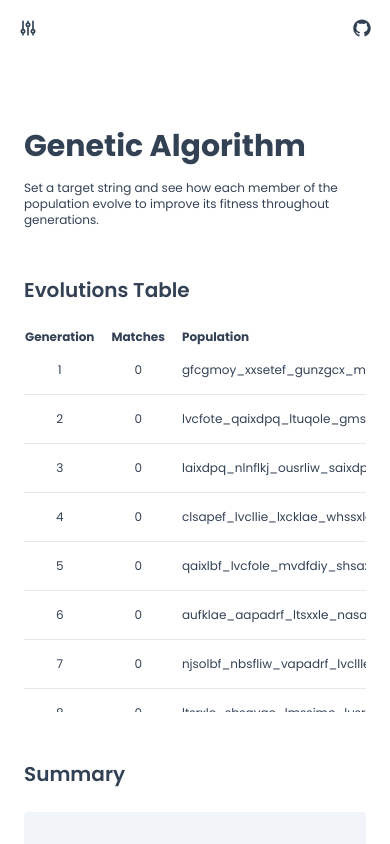
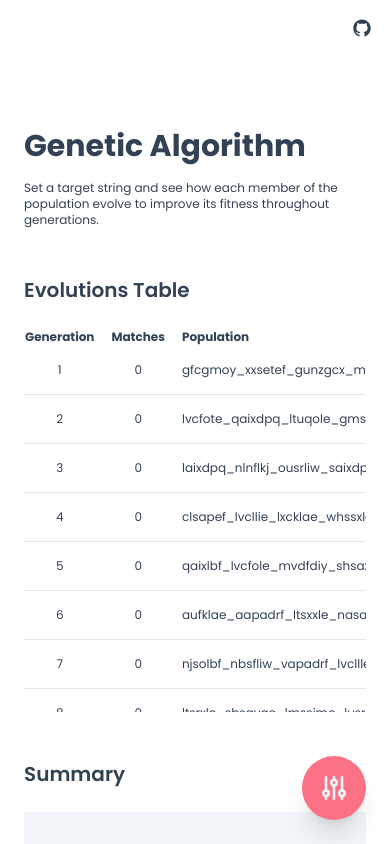
Before and after one commit to Randell-janus/genetic-algorithm, a Next.js app: page / in a window 390 px wide. Shown: the top 844 px of the page. Built offline with nearby package versions, Linux system fonts and the light colour scheme.

Commit message:
improve scrollbar visibility, add mobile toggler

```diff
--- a/pages/index.js
+++ b/pages/index.js
@@ -21,9 +21,9 @@ import {
   SelectBox,
   Overlay,
   MobileNavbar,
+  MobileNavbarToggler,
 } from "../src/components";
 import { GithubLink, ThemeSwitcher, SidebarCloseBtn } from "../src/icons";
-import useDarkMode from "../src/useDarkMode";
 
 ChartJS.register(
   CategoryScale,
@@ -78,7 +78,6 @@ const Home = () => {
       targetString,
       mutationRate
     );
-    // if (!targetString) return;
     population.evolve(generationCount);
     setResultsGenerationCount(generationCount);
     setResultsTargetString(targetString);
@@ -161,6 +160,7 @@ const Home = () => {
 
       <Overlay />
       <MobileNavbar />
+      <MobileNavbarToggler />
 
       {/* SIDEBAR */}
       <nav
--- a/src/components.js
+++ b/src/components.js
@@ -1,5 +1,5 @@
 import { useAppContext } from "./context";
-import { Settings, GithubLink } from "./icons";
+import { GithubLink, Settings } from "./icons";
 
 export const Overlay = () => {
   const { navIsOpen, setNavIsOpen } = useAppContext();
@@ -21,10 +21,23 @@ export const MobileNavbar = () => {
   return (
     <div className="fixed bg-white dark:bg-slate-800 lg:bg-transparent p-2 w-full flex items-center justify-between lg:hidden">
       <button onClick={() => setNavIsOpen(true)} className="sidebar-open-btn">
-        <Settings className="h-5 w-5 sm:h-7 sm:w-7" />
+        <Settings className="h-5 w-5 sm:h-7 sm:w-7 hidden sm:block" />
       </button>
       <GithubLink className="dark:border-slate-800 dark:active:text-slate-800" />
     </div>
+  );
+};
+
+export const MobileNavbarToggler = () => {
+  const { setNavIsOpen } = useAppContext();
+
+  return (
+    <button
+      onClick={() => setNavIsOpen(true)}
+      className="fixed bg-rose-400 sm:hidden bottom-6 right-6 rounded-full p-4 hover:scale-105 active:scale-110 transition-all shadow-xl active:bg-rose-300"
+    >
+      <Settings className="h-8 w-8 text-slate-100 dark:text-slate-700" />
+    </button>
   );
 };
 
--- a/styles/globals.css
+++ b/styles/globals.css
@@ -94,7 +94,7 @@
   }
   .overflow-thumb::-webkit-scrollbar-thumb {
     @apply bg-slate-300 hover:bg-slate-400;
-    @apply dark:bg-slate-900 dark:hover:bg-slate-500;
+    @apply dark:bg-slate-500 dark:hover:bg-slate-900;
   }
   .overflow-track::-webkit-scrollbar-track {
     @apply bg-slate-100;
@@ -115,7 +115,7 @@
   }
   body::-webkit-scrollbar-thumb {
     @apply bg-slate-300 hover:bg-slate-400;
-    @apply dark:bg-slate-900 dark:hover:bg-slate-500;
+    @apply dark:bg-slate-500 dark:hover:bg-slate-900;
   }
   body::-webkit-scrollbar-track {
     @apply bg-slate-100;
```
